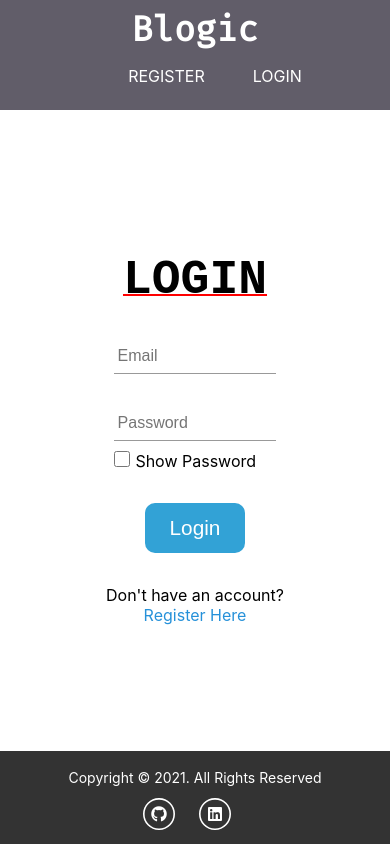
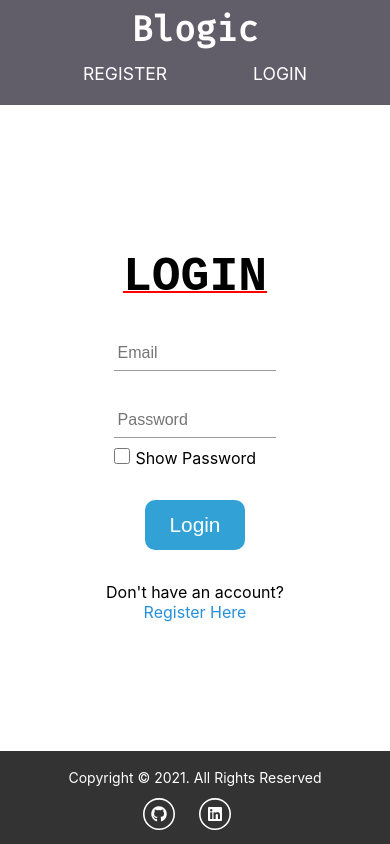
Before and after one commit to gupta-piyush19/Blogic, a React (Create React App) app in the folder client/: page /login in a window 390 px wide. Built offline with nearby package versions, Linux system fonts and the light colour scheme; no server answers.

Commit message:
made navbar responsive

```diff
--- a/client/src/components/Editor/DraftEditor.js
+++ b/client/src/components/Editor/DraftEditor.js
@@ -91,11 +91,13 @@ const DraftEditor = (props) => {
   };
 
   const preview = (image) => {
+    imagePreview.current.style.display = "";
     const imageURL = URL.createObjectURL(image);
     imagePreview.current.src = imageURL;
   };
 
   const clearImage = () => {
+    imagePreview.current.style.display = "none";
     imagePreview.current.src = "";
     setImage("");
   };
@@ -142,7 +144,7 @@ const DraftEditor = (props) => {
                 preview(e.target.files[0]);
               }}
             />
-            <img src="" ref={imagePreview} />
+            <img ref={imagePreview} />
             {image && (
               <button className="cancel-btn" onClick={clearImage}>
                 ✖
--- a/client/src/components/layout/Navbar.css
+++ b/client/src/components/layout/Navbar.css
@@ -1,8 +1,12 @@
+.navbar * {
+  margin: 0;
+  padding: 0;
+}
+
 .navbar {
   background: hsl(259, 6%, 39%);
   color: #fff;
   padding: 0.5rem 0;
-  /* height: 70px; */
 }
 
 .container {
@@ -20,15 +24,24 @@
   display: flex;
   justify-content: space-between;
   align-items: center;
-  height: 100%;
+}
+
+.logo {
+  font-weight: bold;
 }
 
 .navbar-content .links {
   display: flex;
+  align-items: center;
+}
+
+.plus-icon {
+  height: 28px;
+  width: 28px !important;
 }
 
 .navbar-content .links li {
-  padding: 1rem 1.5rem;
+  padding: 0.8rem 1.5rem;
 }
 
 .navbar-content .links a {
@@ -53,8 +66,20 @@
   border-color: #ccc;
 }
 
-@media (max-width: 650px) {
+@media (max-width: 550px) {
   .navbar-content {
     flex-direction: column;
+    align-items: center;
+  }
+  .plus-icon {
+    width: 20px !important;
+  }
+  .navbar-content .links {
+    width: 100%;
+    justify-content: space-around;
+  }
+  .navbar-content .links li {
+    font-size: 1.1rem;
+    padding: 0.8rem 0.6rem;
   }
 }
--- a/client/src/components/layout/Navbar.js
+++ b/client/src/components/layout/Navbar.js
@@ -25,13 +25,7 @@ const Navbar = () => {
             border: "none",
           }}
         >
-          <FontAwesomeIcon
-            style={{
-              width: "28px",
-              height: "28px",
-            }}
-            icon={faPlusSquare}
-          />
+          <FontAwesomeIcon className="plus-icon" icon={faPlusSquare} />
         </Link>
       </li>
       <li className="temp-style">Hello {user && user.name}</li>
@@ -58,7 +52,6 @@ const Navbar = () => {
     <div className="navbar">
       <div className="container">
         <nav className="navbar-content">
-          <h1>
           <Link
             to="/"
             style={{
@@ -66,10 +59,10 @@ const Navbar = () => {
               textDecoration: "none",
               fontFamily: '"Fira Mono"',
             }}
+            className="logo"
           >
             Blogic
           </Link>
-          </h1>
           <ul className="links">{isAuthenticated ? authLinks : guestLinks}</ul>
         </nav>
       </div>
```
Lines whose indentation alone changed are shown as unchanged.
